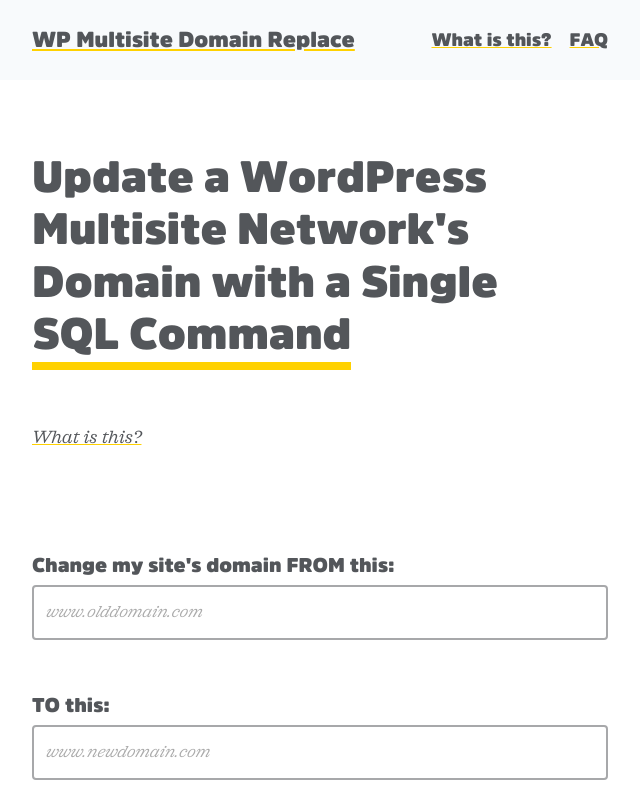
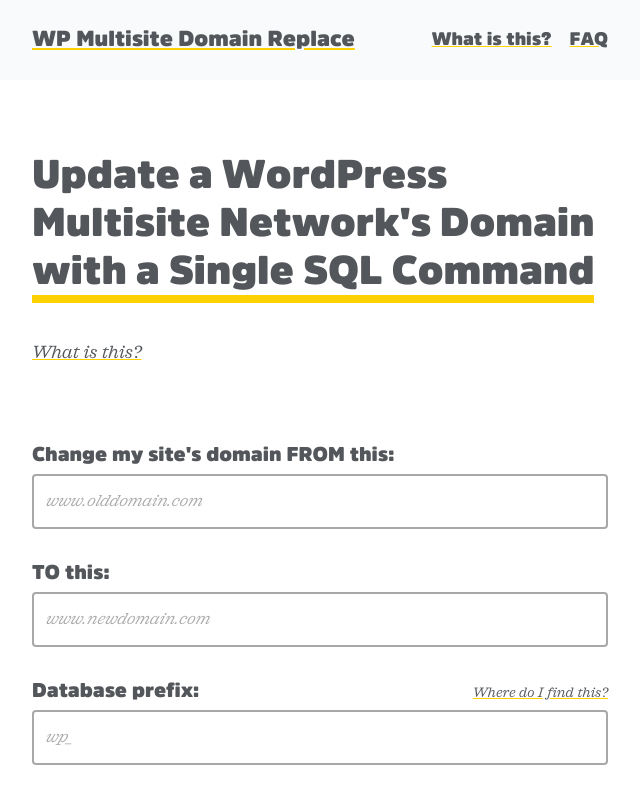
Before and after one commit to josh-collinsworth/wp_multisite_domain_replace, a Nuxt app: page / in a window 1280 px wide. Shown: the top 798 px of the page, without its empty margins (320-960 px from the left). Built offline with nearby package versions, Linux system fonts and the light colour scheme; a small style sheet from the web is missing.

Commit message:
Final copy updates

```diff
--- a/components/Accordion.vue
+++ b/components/Accordion.vue
@@ -115,4 +115,8 @@
   font-size: 0.8rem;
   margin: 1em 0;
 }
+
+.faq-close {
+  margin-bottom: 4em;
+}
 </style>
--- a/components/FormFields/FormField.vue
+++ b/components/FormFields/FormField.vue
@@ -7,6 +7,7 @@
       :class="!valid && modified ? 'form-up' : ''"
       :placeholder="placeholder"
       :type="type"
+      :min="type == 'number' ? 2 : null"
       @blur="setModified"
     />
     <p>
@@ -15,7 +16,6 @@
           {{ errorMessage }}
         </b>
       </transition>
-      &nbsp;
     </p>
   </div>
 </template>
@@ -95,7 +95,7 @@
   justify-content: space-between;
   align-items: baseline;
   width: 100%;
-  margin: 1em 0 0.3em;
+  margin: 1.5em 0 0.3em;
   font-family: 'AmsiProNormal-Ultra';
 }
 input[type='text'],
@@ -109,11 +109,11 @@
   border-color: red;
 }
 p {
-  margin: 0.2em 0;
+  margin: 0.4em 0;
   font-size: 0.9em;
 }
 .error {
-  line-height: 1;
+  line-height: 1.2;
   color: red;
   display: inline-block;
 }
--- a/layouts/default.vue
+++ b/layouts/default.vue
@@ -43,15 +43,26 @@
 }
 
 *:focus {
-  outline-color: #ffd100;
+  outline: 2px dotted #ff6a13;
+  outline-offset: 3px;
 }
 
 body {
   min-height: 100vh;
 }
 
+header li {
+  display: flex;
+  align-items: center;
+}
+
+header a,
+header p {
+  line-height: 1.2;
+}
+
 h1 {
-  font-size: calc(1em + 2vw);
+  font-size: calc(1.5em + 1vw);
   line-height: 1.2;
 }
 
--- a/pages/faq/index.vue
+++ b/pages/faq/index.vue
@@ -120,6 +120,7 @@
     <Accordion
       question="Ok, I've copied the SQL command. Now where do I run it?"
     >
+      <p>First things first: <strong>be sure you have a backup!</strong></p>
       <p>
         You’ll need to access your site’s database manager. This might be
         phpMyAdmin, or your host may have a different database manager.
@@ -289,8 +290,8 @@
     >
       <p>
         <strong
-          >There’s <em>always </em>risk in running SQL commands, so please do so
-          with extreme caution.</strong
+          >There’s ALWAYS risk in running SQL commands, so please do so with
+          extreme caution.</strong
         >
         It is possible that running a bad SQL command could break your site
         entirely and/or make it inaccessible, although this tool is designed to
--- a/pages/index.vue
+++ b/pages/index.vue
@@ -14,7 +14,7 @@
         :submitted="submitted"
         name="oldDomain"
         placeholder="www.olddomain.com"
-        error-message="Invalid format; make sure the domain is valid, does not contain “http://” or a slash, and that the domains do not match."
+        error-message="Invalid formatting. Be sure the domain's valid; doesn't contain “http://” or a slash; and that the to/from domains don't match."
         emitted="oldDomainIsValid"
         @oldDomainIsValid="oldDomainCheck"
       >
@@ -25,7 +25,7 @@
         :submitted="submitted"
         name="newDomain"
         placeholder="www.newdomain.com"
-        error-message="Invalid format; make sure the domain is valid, does not contain “http://” or a slash, and that the domains do not match."
+        error-message="Invalid formatting. Be sure the domain's valid; doesn't contain “http://” or a slash; and that the to/from domains don't match."
         emitted="newDomainIsValid"
         @newDomainIsValid="newDomainCheck"
       >
@@ -76,14 +76,16 @@
           </div>
           <div class="options-wrap">
             <input id="blogID1" v-model="advanced.blogID1" type="checkbox" />
-            <label for="blogID1">Output SQL for blog ID #1 <i>(rare)</i></label>
+            <label for="blogID1"
+              >Include SQL for blog ID #1 <i>(rare)</i></label
+            >
           </div>
         </div>
       </transition>
 
       <div id="button-bar">
         <button @click.prevent="showAdvanced = !showAdvanced">
-          Advanced Options
+          Show Advanced Options
         </button>
 
         <input
@@ -214,7 +216,7 @@
       this.dbPrefix = emitted.data
     },
     maxIDCheck(emitted) {
-      this.validMaxID = emitted.valid
+      this.validMaxID = this.advanced.blogID1 ? true : emitted.valid
       this.maxID = emitted.data
     },
     submit(e) {
@@ -324,7 +326,7 @@
   padding: 1rem;
   justify-content: flex-start;
   border-radius: 4px;
-  margin-bottom: 2em;
+  margin: 2em 0;
 }
 
 #advanced label {
@@ -350,6 +352,11 @@
   content: '✅';
 }
 
+.options-wrap input[type='checkbox']:focus + label {
+  outline: 2px dotted #ff6a13;
+  outline-offset: 3px;
+}
+
 textarea#secretTextCopySource {
   opacity: 0;
   position: absolute;
@@ -372,6 +379,10 @@
   font-family: 'Sagona-BookItalic', serif !important;
 }
 
+.heading-wrap + .note {
+  margin: -1em 0 1em;
+}
+
 i {
   font-family: 'Sagona-BookItalic';
 }
```
